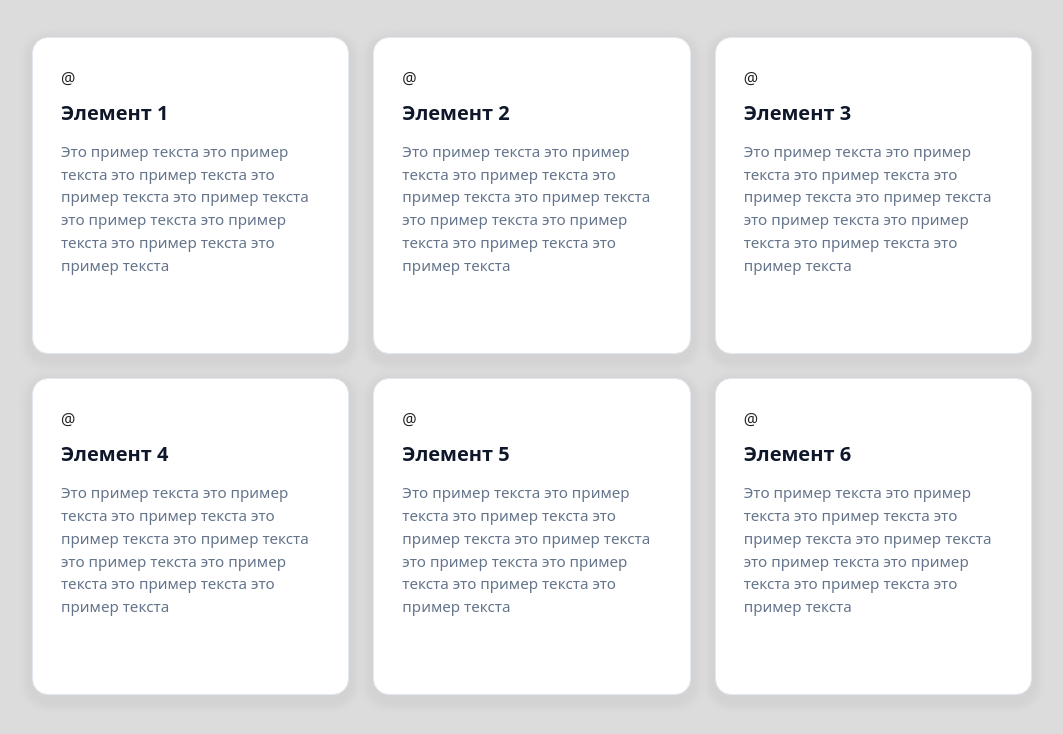
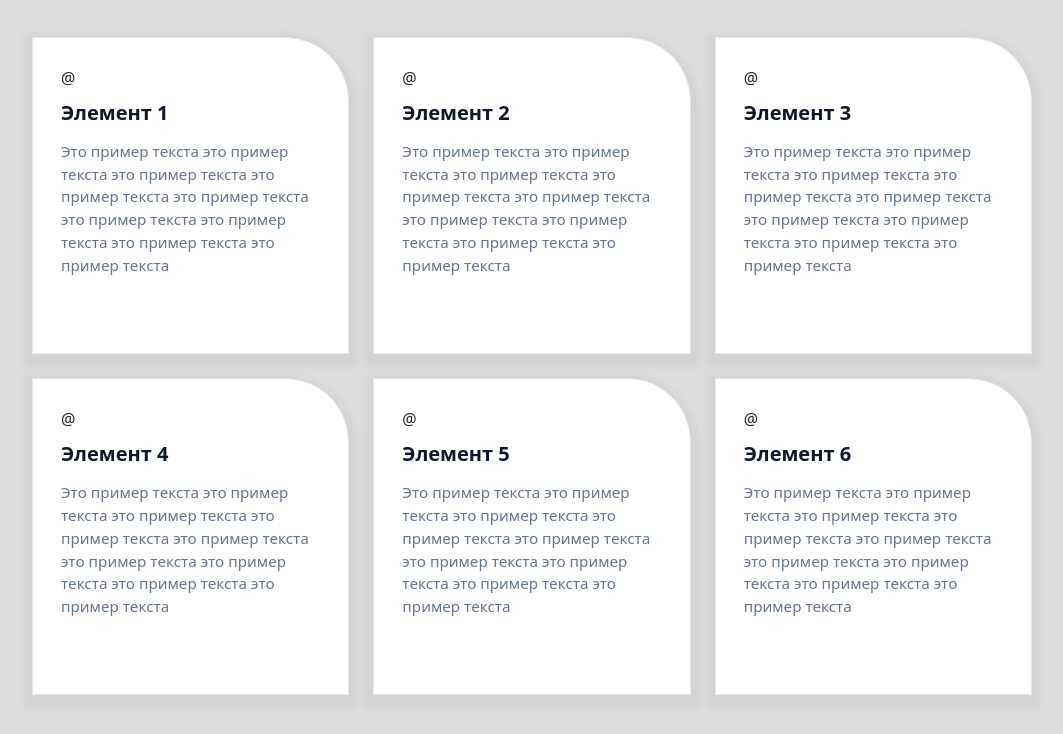
Before and after one commit to Tche123668/kt2, a plain HTML site: page index.html in a window 1280 px wide. Shown: the part 96-830 px from the top of the page, without its empty margins (108-1171 px from the left). Drawn offline with Linux system fonts and the light colour scheme.

Commit message:
Исправлено скругление углов карточек

```diff
--- a/styles.css
+++ b/styles.css
@@ -35,7 +35,7 @@ body {
 .card {
     background-color: #ffffff;
     border: 1px solid #e2e8f0;
-    border-radius: 16px;
+    border-radius: 0px 64px 0px 0px;
     padding: 28px;
 
     aspect-ratio: 1 / 1;
```
